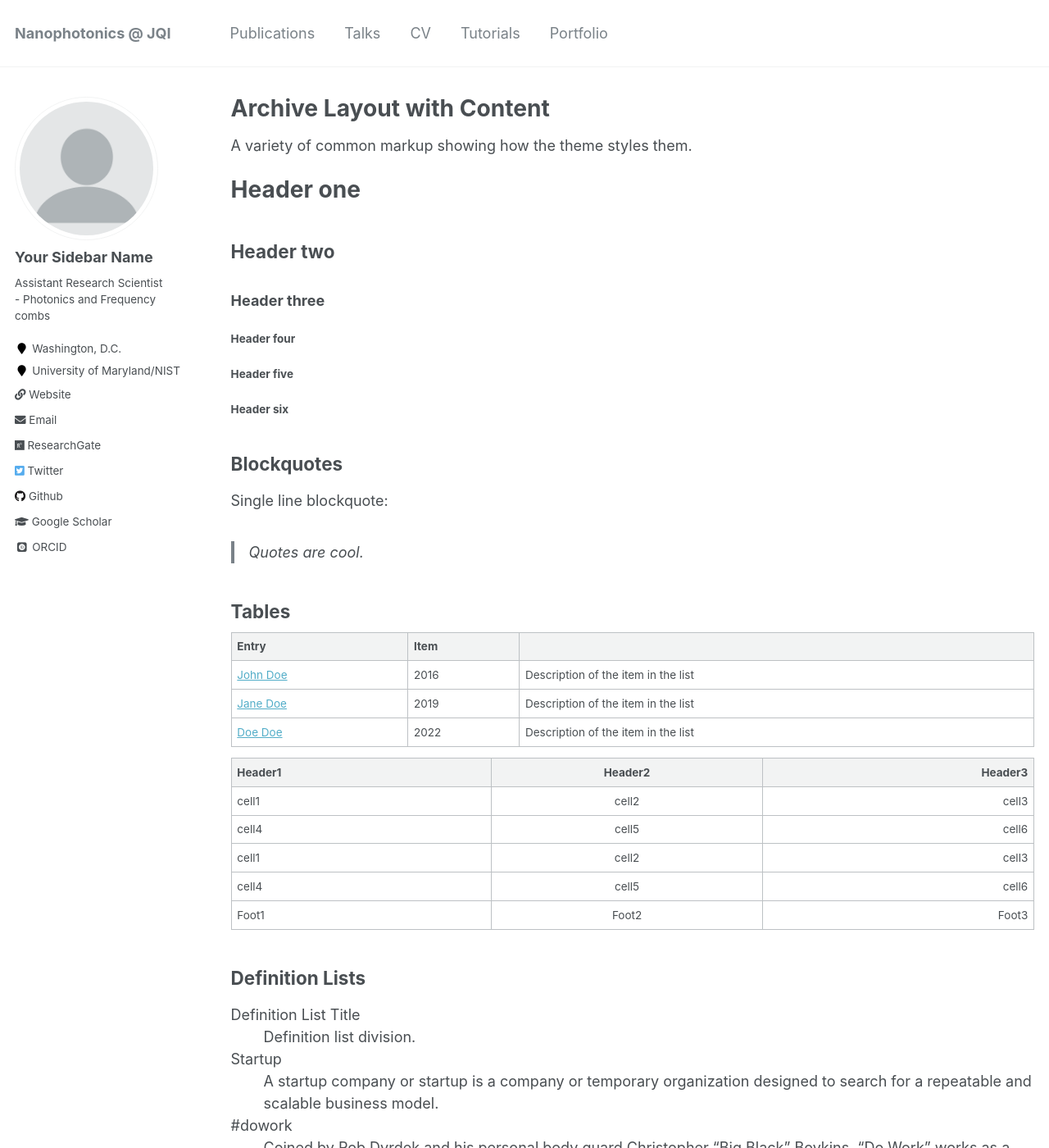
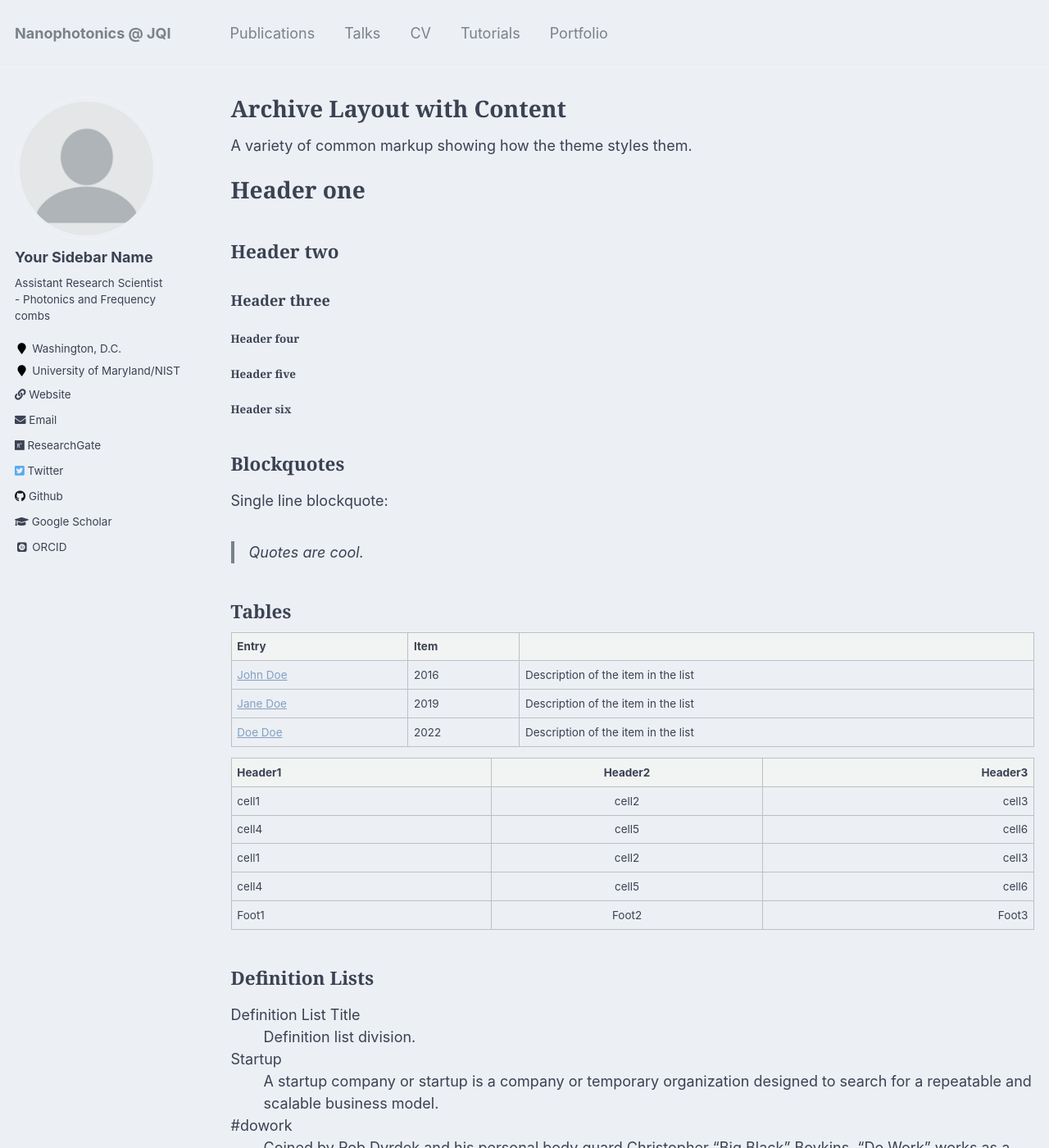
Before and after one commit to gregmoille/gregmoille.github.io, a Jekyll site: the page built from _pages/archive-layout-with-content.md, in a window 1280 px wide and 1400 px high. Shown: the whole window at 82% size. Built offline with Jekyll 4.4.1, drawn with Linux system fonts in a browser that asks for light colours; some web fonts are replaced.

Commit message:
update css color and font

```diff
--- a/_sass/_variables.scss
+++ b/_sass/_variables.scss
@@ -29,7 +29,7 @@ $calisto                    : "Calisto MT", serif;
 $garamond                   : Garamond, serif;
 
 $global-font-family         : $sans-serif;
-$header-font-family         : $sans-serif;
+$header-font-family         : $serif;
 $caption-font-family        : $serif;
 
 /* type scale */
@@ -48,23 +48,23 @@ $type-size-8                : 0.625em;  // ~10px
    ========================================================================== */
 
 $gray                       : #7a8288;
-$dark-gray                  : mix(#000, $gray, 40%);
-$darker-gray                : mix(#000, $gray, 60%);
+$dark-gray                  : mix(#2E3440, $gray, 40%);
+$darker-gray                : mix(#2E3440, $gray, 60%);
 $light-gray                 : mix(#fff, $gray, 50%);
 $lighter-gray               : mix(#fff, $gray, 90%);
 
-$body-color                 : #fff;
-$background-color           : #fff;
+$body-color                 : #ECEFF4;
+$background-color           : #ECEFF4;
 $code-background-color      : #fafafa;
 $code-background-color-dark : $light-gray;
-$text-color                 : $dark-gray;
+$text-color                 : #3B4252;
 $border-color               : $lighter-gray;
 
 $primary-color              : #7a8288;
 $success-color              : #62c462;
 $warning-color              : #f89406;
 $danger-color               : #ee5f5b;
-$info-color                 : #52adc8;
+$info-color                 : #81A1C1;
 
 /* brands */
 $behance-color              : #1769FF;
```
